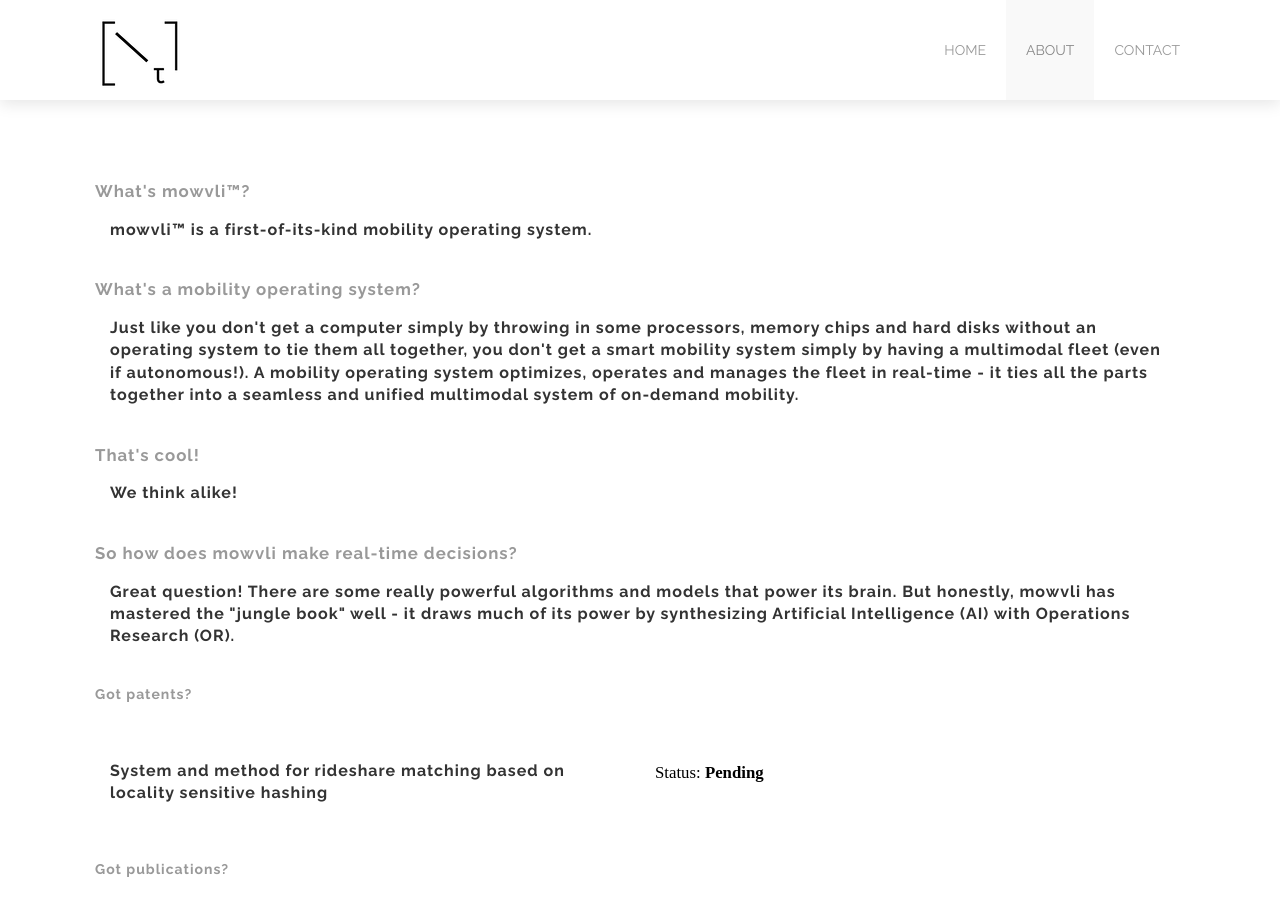
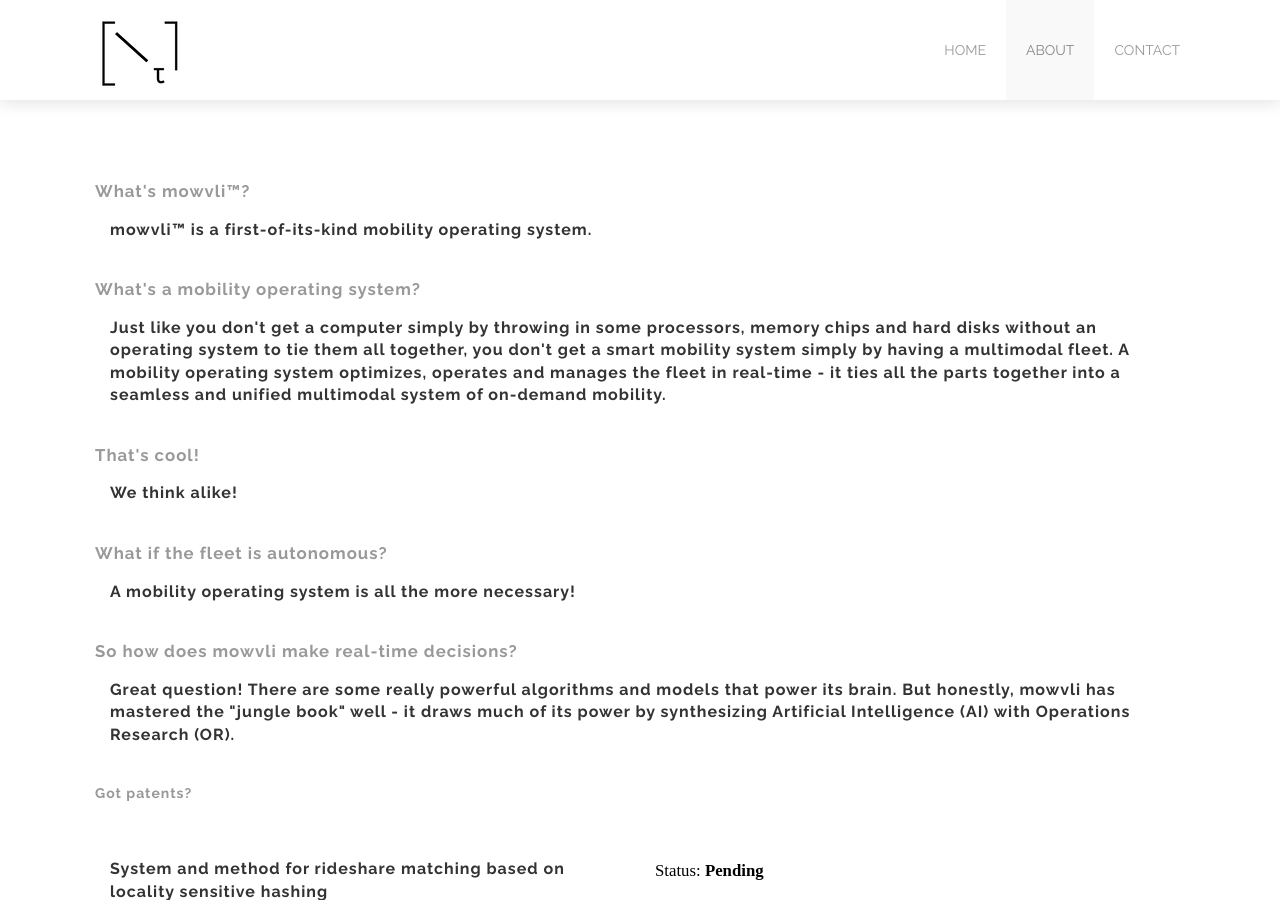
Before and after one commit to turingres/turingres.github.io, a Jekyll site: the page built from about.html, in a window 1280 px wide and 900 px high. Built offline with Jekyll 4.4.1, drawn with Linux system fonts in a browser that asks for light colours.

Commit message:
about updated

```diff
--- a/about.html
+++ b/about.html
@@ -38,7 +38,7 @@
       <div class='medium-12 columns'>
         <h3>Just like you don't get a computer simply by throwing in some processors, memory chips and hard disks
           without an operating system to tie them all together, you don't get a smart mobility system simply
-          by having a multimodal fleet (even if autonomous!). A mobility operating system optimizes, operates and manages
+          by having a multimodal fleet. A mobility operating system optimizes, operates and manages
           the fleet in real-time - it ties all the parts together into a seamless and unified multimodal system
           of on-demand mobility.
         </h3> <br>
@@ -53,6 +53,17 @@
       <h4 style='color: #999'> <big> That's cool! </big> </h4>
       <div class='medium-12 columns'>
         <h3>We think alike!</h3> <br>
+      </div>
+    </div>
+  </div>
+</div>
+
+<div class='no-padding full'>
+  <div class='row'>
+    <div class='medium-16 columns'>
+      <h4 style='color: #999'> <big> What if the fleet is autonomous? </big> </h4>
+      <div class='medium-12 columns'>
+        <h3>A mobility operating system is all the more necessary!</h3> <br>
       </div>
     </div>
   </div>
```
